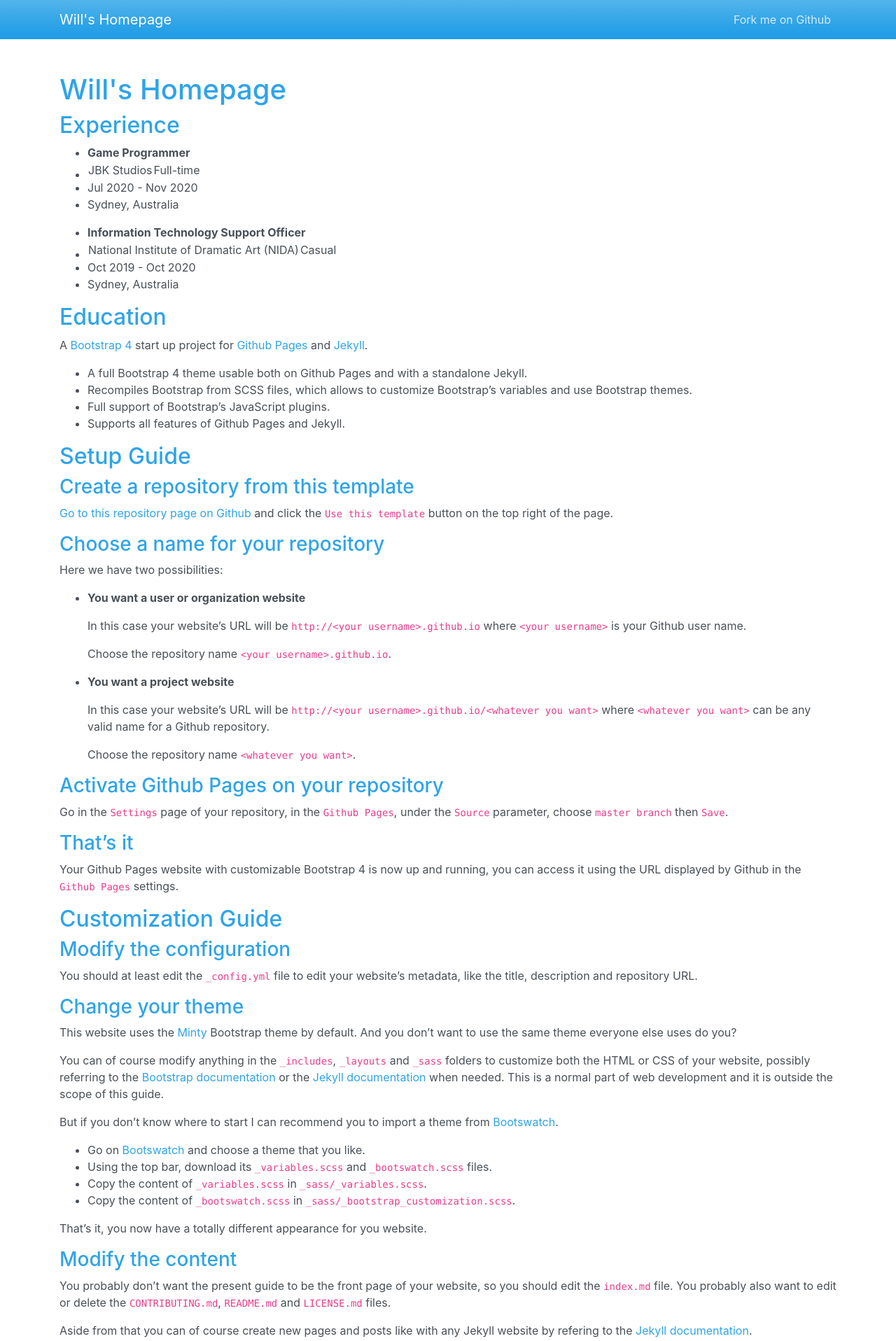
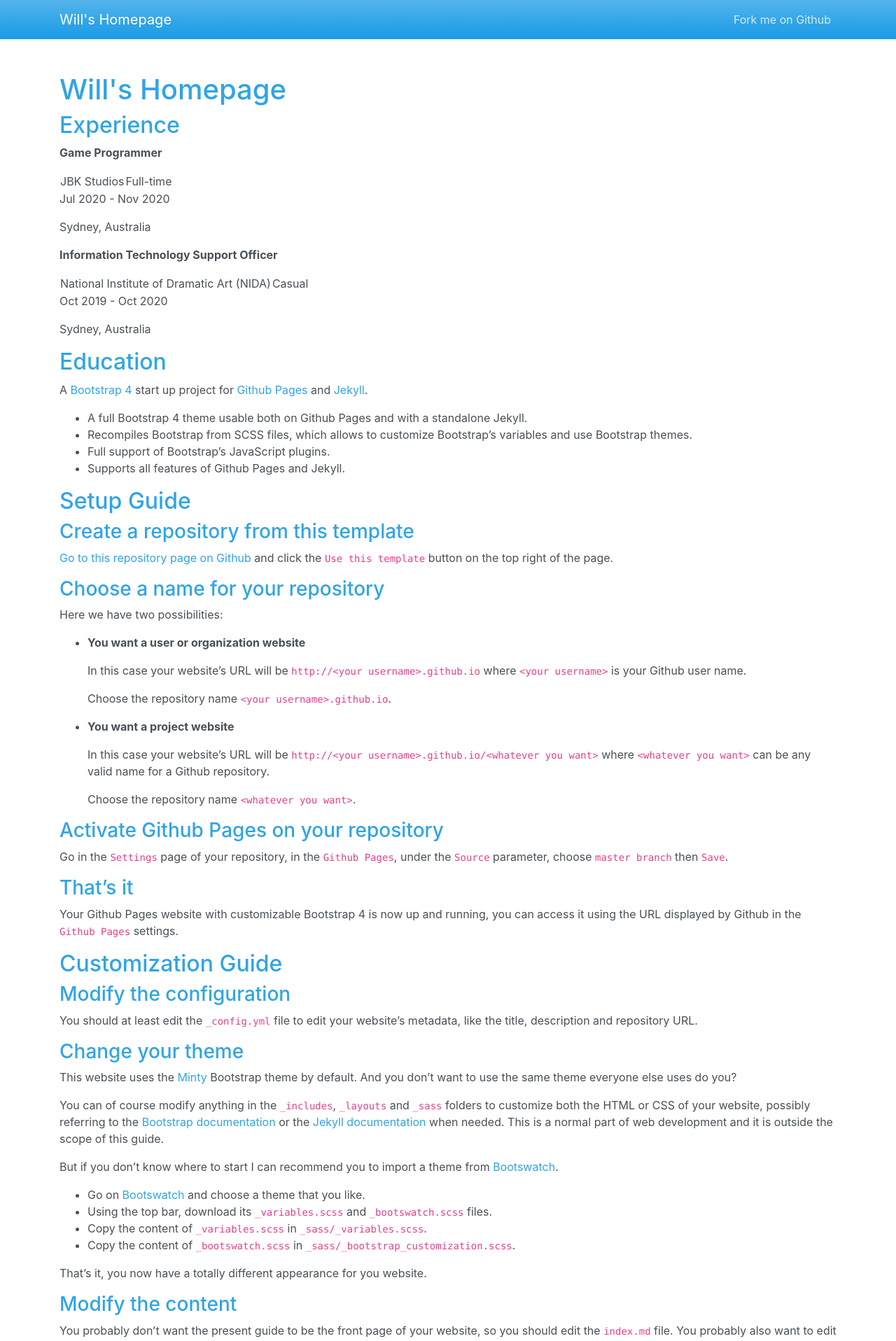
Before and after one commit to Twillij/twillij.github.io, a Jekyll site: the page built from index.md, in a window 1280 px wide. Shown: the top 1916 px of the page at 70% size. Built offline with Jekyll 4.4.1, drawn with Linux system fonts in a browser that asks for light colours.

Commit message:
formatting changes

```diff
--- a/index.md
+++ b/index.md
@@ -5,15 +5,21 @@
 
 ## Experience
 
-* **Game Programmer**
-* JBK Studios | Full-time
-* Jul 2020 - Nov 2020
-* Sydney, Australia
+**Game Programmer**
 
-* **Information Technology Support Officer**
-* National Institute of Dramatic Art (NIDA) | Casual
-* Oct 2019 - Oct 2020
-* Sydney, Australia
+JBK Studios | Full-time
+
+Jul 2020 - Nov 2020
+
+Sydney, Australia
+
+**Information Technology Support Officer**
+
+National Institute of Dramatic Art (NIDA) | Casual
+
+Oct 2019 - Oct 2020
+
+Sydney, Australia
 
 ## Education
 
```
